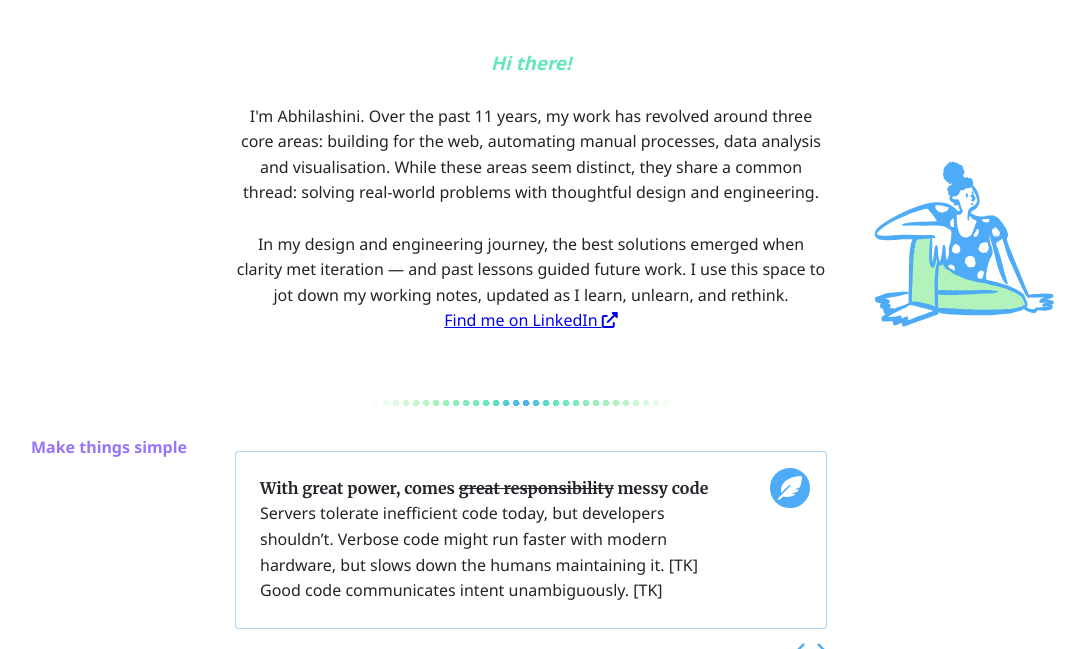
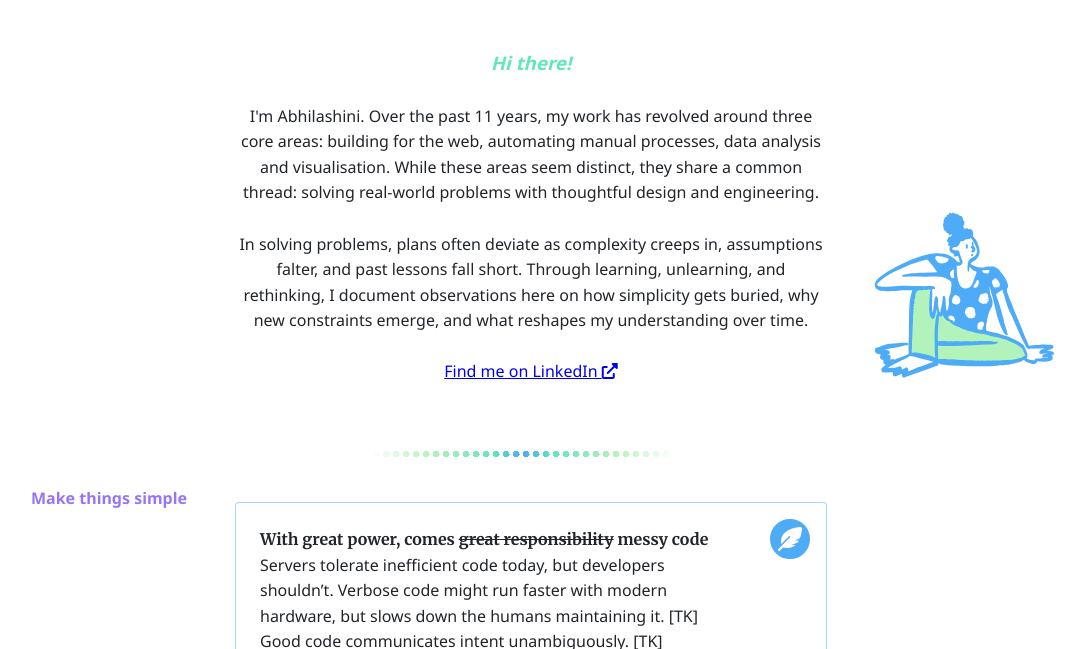
Before and after one commit to abhilashini/abhilashini.github.io, a Jekyll site: the page built from index.md, in a window 1280 px wide and 900 px high, cut to the strip 0-649 px from the top of the window. Shown: the whole strip, without its empty margins (117-1202 px from the left). Built offline with Jekyll 4.4.1, drawn with Linux system fonts in a browser that asks for light colours.

Commit message:
Update content and intro

```diff
--- a/_data/philosophy.yaml
+++ b/_data/philosophy.yaml
@@ -37,3 +37,9 @@
     Tests mean more code, but they simplify debugging.
     They break loudly when edge cases emerge.
     No tests mean silent corruption and chaos for future work.
+
+- heading: "Universal programming"
+  text: >-
+    Universal grammar and shared design patterns underpin all software development.
+    This transcends silo-ed tech stacks. This core understanding allows
+    developers to move between different technologies more effectively.
--- a/index.md
+++ b/index.md
@@ -9,7 +9,8 @@ layout: default
     <br/>
     <p>I'm Abhilashini. Over the past 11 years, my work has revolved around three core areas: building for the web, automating manual processes, data analysis and visualisation. While these areas seem distinct, they share a common thread: solving real-world problems with thoughtful design and engineering.</p>
     <br/>
-    <p>In my design and engineering journey, the best solutions emerged when clarity met iteration — and past lessons guided future work. I use this space to jot down my working notes, updated as I learn, unlearn, and rethink.</p>
+    <p>In solving problems, plans often deviate as complexity creeps in, assumptions falter, and past lessons fall short. Through learning, unlearning, and rethinking, I document observations here on how simplicity gets buried, why new constraints emerge, and what reshapes my understanding over time.</p>
+    <br/>
     <a href="https://www.linkedin.com/in/abhilashini">Find me on LinkedIn <i class="fas fa-external-link-alt"></i></a>
     <br/>
     <img src="/assets/images/SittingDoodle.svg" class="doodle doodle--right flip" alt="">
```
